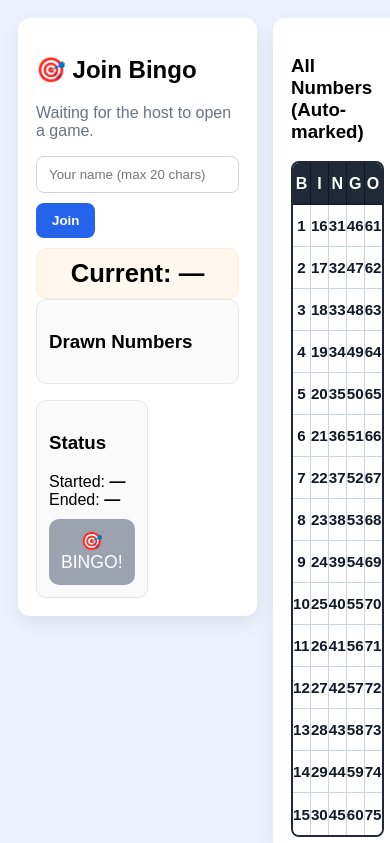
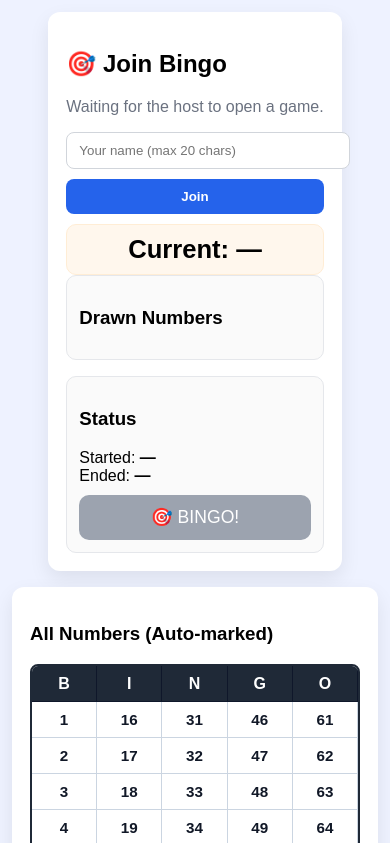
Before and after one commit to biniamabebe/bingo-mini-game, a website: page public/player.html in a window 390 px wide. Shown: the top 843 px of the page. Drawn offline with nearby package versions, Linux system fonts and the light colour scheme; no server answers.

Commit message:
Update player.html

```diff
--- a/public/player.html
+++ b/public/player.html
@@ -29,9 +29,10 @@
     .b-letter.active{background:#1f2937;color:#fff;border-color:#1f2937;transform:scale(1.05);}
     .hint{color:#6b7280;}
    /* Layout: always 2 columns */
+
 .layout {
   display: grid;
-  grid-template-columns: 1.7fr 1fr; /* left : right */
+  grid-template-columns: minmax(0, 1.7fr) minmax(0, 1fr);
   gap: 16px;
   align-items: start;
 }
@@ -77,10 +78,37 @@
   border-right:1px solid #cbd5e1;    /* grid vertical lines */
   border-bottom:1px solid #cbd5e1;   /* grid horizontal lines */
 }
-.refgrid > :nth-child(5n){ border-right:none; }          /* every 5th cell */
 .refgrid > :nth-last-child(-n+5){ border-bottom:none; }
 
 .refcell.ref-marked { background: #16a34a; color: #fff; border-color: #15803d; }
+
+/* Responsive tweaks */
+@media (max-width: 900px) {
+  body { padding: 12px; }
+  .layout {
+    grid-template-columns: 1fr;
+  }
+  .wrap {
+    max-width: none;
+  }
+  .row {
+    flex-direction: column;
+    align-items: stretch;
+  }
+  .row input,
+  .row button {
+    width: 100%;
+  }
+  .panel {
+    grid-template-columns: 1fr;
+  }
+  .refpanel {
+    position: static;
+  }
+  .refgrid {
+    grid-auto-rows: minmax(36px, auto);
+  }
+}
 
   </style>
 </head>
```
